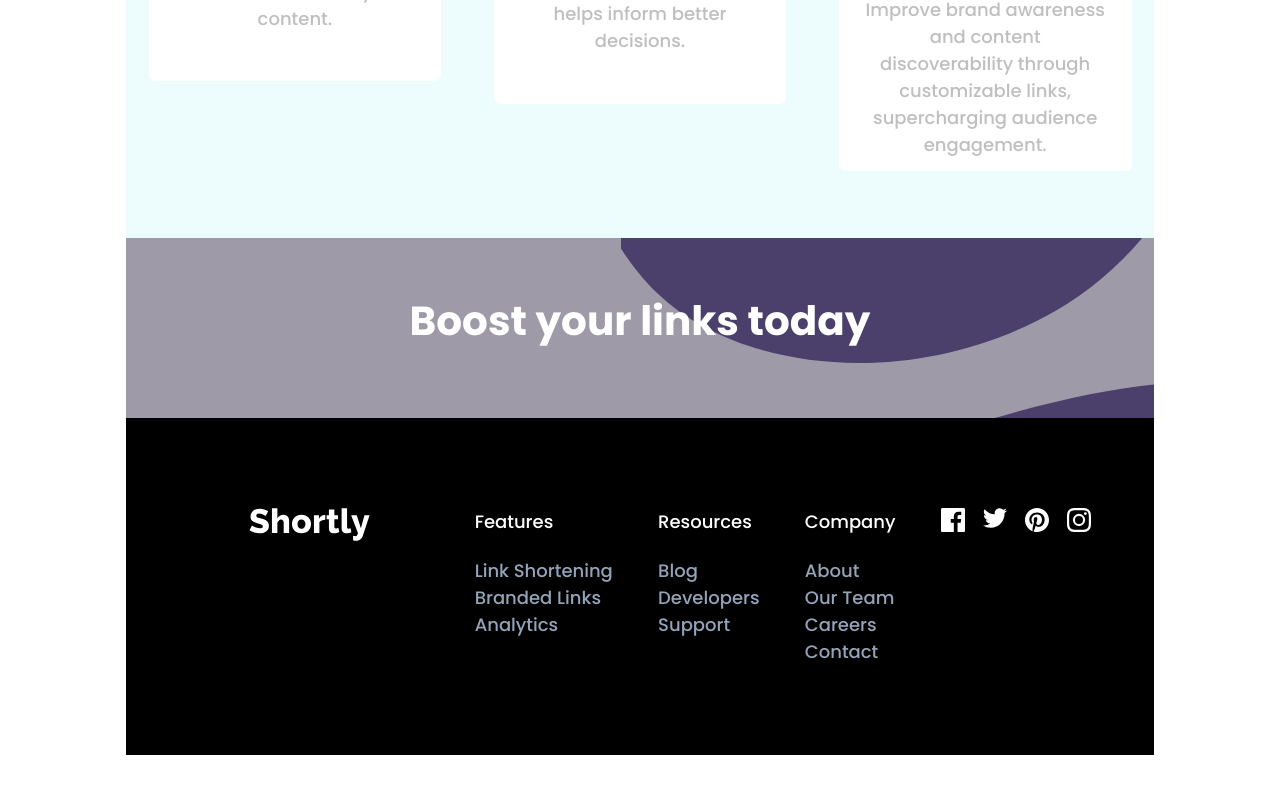
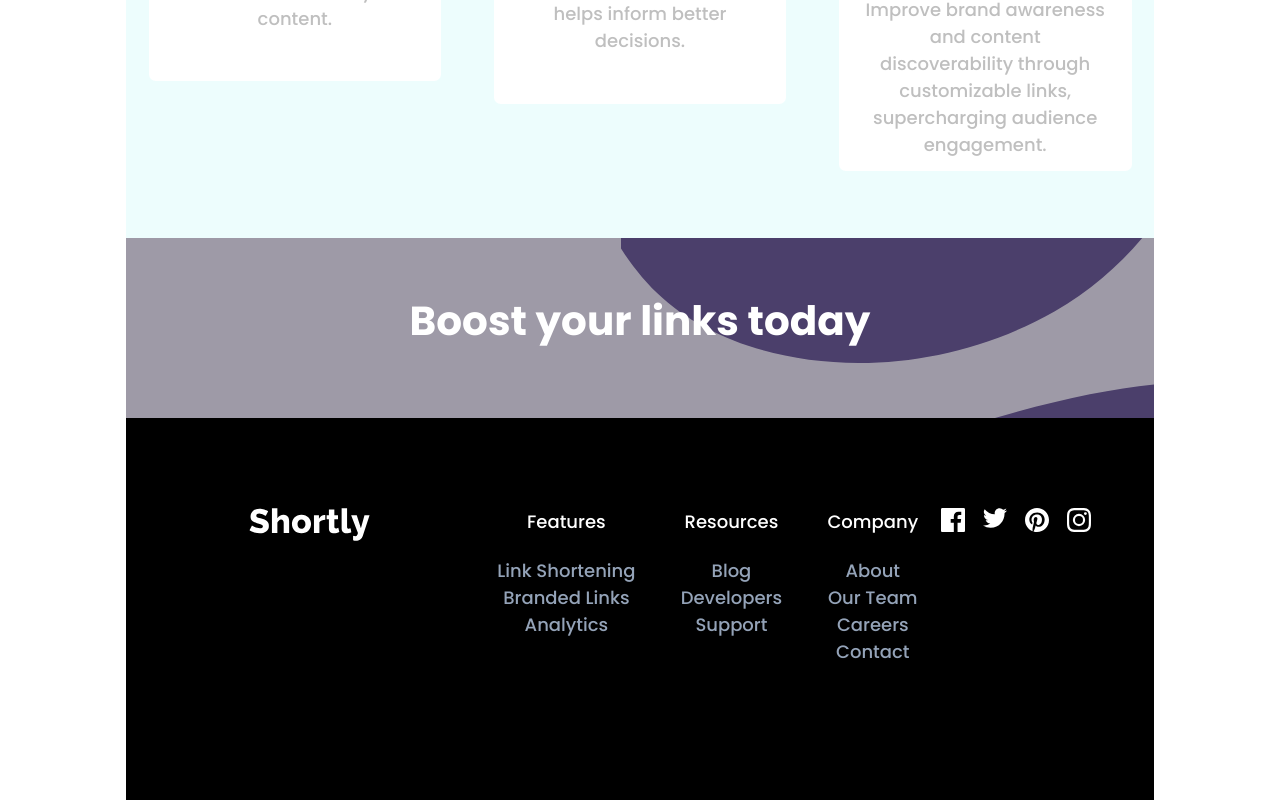
Before and after one commit to Hermawan18/shortly-url, a Next.js app in the folder shortly/: page / in a window 1280 px wide. Shown: the part 1293-2093 px from the top of the page. Before the commit the page ends 2048 px from the top, so only its background shows below. Built offline with nearby package versions, Linux system fonts and the light colour scheme.

Commit message:
fix: change margin top in button

```diff
--- a/shortly/src/app/page.tsx
+++ b/shortly/src/app/page.tsx
@@ -63,7 +63,7 @@ export default function Home() {
           <h1 className="text-4xl md:text-5xl lg:text-6xl font-bold">More than just</h1>
           <h1 className="text-4xl md:text-5xl lg:text-6xl font-bold mb-3">shorter links</h1>
           <p className="text-gray">{"Build your brand's recognition and get detailed insights on how your links are performing"}</p>
-          <button className="bg-cyan lg:text-xl rounded-full py-4 px-6 text-white lg:mt-10">Get Started</button>
+          <button className="bg-cyan lg:text-xl rounded-full py-4 px-6 text-white mt-10">Get Started</button>
         </div>
       </div>
       {/* end banner */}
@@ -122,12 +122,12 @@ export default function Home() {
       {/* end footer */}
 
       {/* footer 1 */}
-      <div className="lg:flex bg-black text-white py-20 px-4">
-        <div className="lg:w-1/3">
+      <div className="lg:flex bg-black text-white text-center py-20 px-4">
+        <div className="lg:w-1/3 mb-20">
           <Image src={LogoFooter} alt="logo footer" className="m-auto" />
         </div>
 
-        <div className="lg:grow">
+        <div className="lg:grow mb-10">
           <h1 className="mb-5">Features</h1>
           <ul className="text-slate-400">
             <li>
@@ -142,7 +142,7 @@ export default function Home() {
           </ul>
         </div>
 
-        <div className="lg:grow">
+        <div className="lg:grow mb-10">
           <h1 className="mb-5">Resources</h1>
           <ul className="text-slate-400">
             <li>
@@ -157,7 +157,7 @@ export default function Home() {
           </ul>
         </div>
 
-        <div className="lg:grow">
+        <div className="lg:grow mb-10">
           <h1 className="mb-5">Company</h1>
           <ul className="text-slate-400">
             <li>
@@ -175,7 +175,7 @@ export default function Home() {
           </ul>
         </div>
 
-        <div className="lg:flex lg:grow gap-4">
+        <div className="flex lg:grow gap-4 lg:justify-normal justify-center">
           <div>
             <Image src={Facebook} alt="facebook" />
           </div>
```
